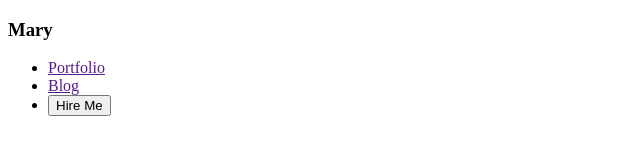
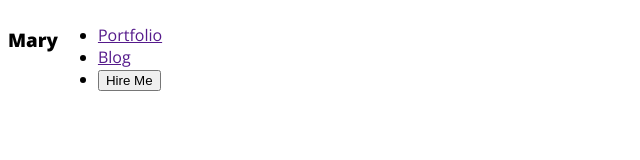
Before and after one commit to Yousuf7900/web-developer-portfolio, a plain HTML site: page index.html in a window 1280 px wide. Shown: the whole page, without its empty margins (0-640 px from the left). Drawn offline with nearby package versions, Linux system fonts and the light colour scheme.

Commit message:
font family added

```diff
--- a/index.html
+++ b/index.html
@@ -4,6 +4,9 @@
     <meta charset="UTF-8" />
     <meta name="viewport" content="width=device-width, initial-scale=1.0" />
     <title>Web Developer Portfolio</title>
+    <link rel="preconnect" href="https://fonts.googleapis.com">
+<link rel="preconnect" href="https://fonts.gstatic.com" crossorigin>
+<link href="https://fonts.googleapis.com/css2?family=Open+Sans:wght@400;800&display=swap" rel="stylesheet">
     <link rel="stylesheet" href="./styles/portfolio.css">
   </head>
   <body>
--- a/styles/portfolio.css
+++ b/styles/portfolio.css
@@ -0,0 +1,10 @@
+
+/* Common shared style for all */
+body{
+    font-family: 'Open Sans', sans-serif;
+}
+
+/* Nav bar style */
+nav {
+    display: flex;
+}
```
